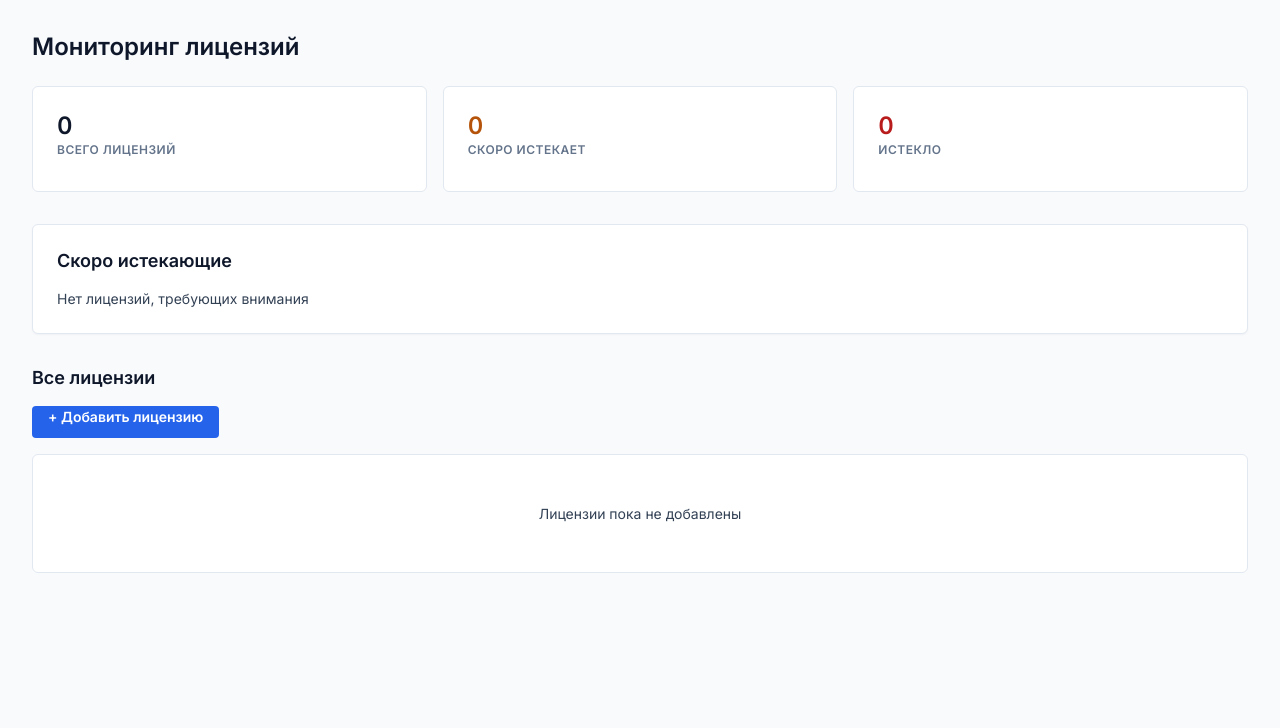
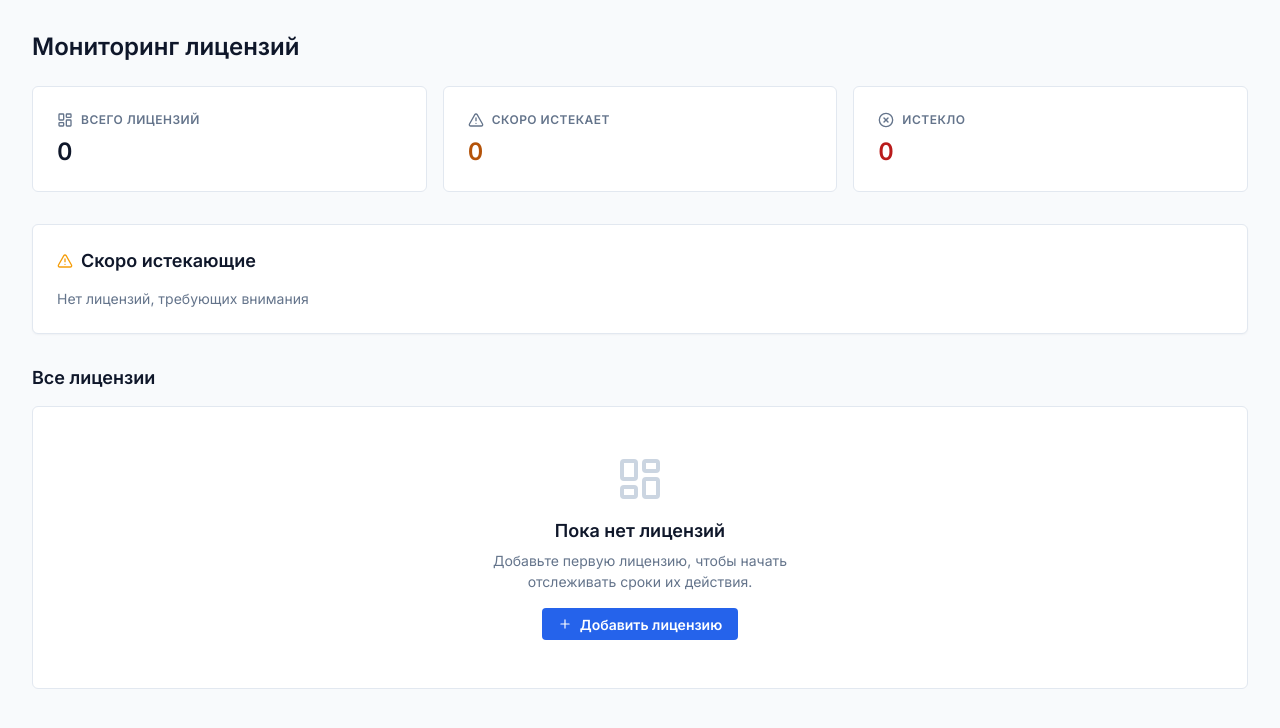
Before and after one commit to tilzhanov/License-Monitoring, a FastAPI app: page / in a window 1280 px wide. Shown: the part 56-784 px from the top of the page. Run offline with FastAPI, Linux system fonts and the light colour scheme.

Commit message:
feat(03.1-02): rewrite dashboard and table partial to match UI-SPEC
- Stats cards: label-first with muted icon, count second
- Expiring widget: alert-triangle icon in header, pill days-badge
- License table: wrapped in .table-container, sortable th with role=button, tabindex=0, chevron SVGs replacing Unicode arrows
- Filter bar: .filter-search wrapper with inline search icon, primary add button with plus icon
- Empty state: locked copy 'Пока нет лицензий' with dashboard icon
- Partial: status_badge macro replaces inline status text, pencil/trash icons on actions
- All HTMX attributes preserved byte-identical (15 hx-* attrs)
- Zero inline style attributes

```diff
--- a/templates/index.html
+++ b/templates/index.html
@@ -1,58 +1,75 @@
 {% extends "base.html" %}
+{% from "partials/_macros.html" import status_badge %}
 
-{% block title %}License Monitor - Dashboard{% endblock %}
+{% block title %}License Monitor — Дашборд{% endblock %}
 
 {% block content %}
 <h1>Мониторинг лицензий</h1>
 
-<!-- Stats Cards -->
+{# Stats cards — label first, then count (spec §Component 3). Class strings
+   "stat-card total", "stat-card warning", "stat-card expired" are pinned by
+   tests/test_dashboard.py lines 115–116 — do not rename. #}
 <div id="stats-section" class="stats-grid"
      hx-get="/" hx-trigger="license-changed from:body" hx-target="#stats-section" hx-select="#stats-section" hx-swap="outerHTML">
   <div class="stat-card total">
+    <div class="label">
+      <svg class="icon" aria-hidden="true"><use href="#icon-layout-dashboard"/></svg>
+      Всего лицензий
+    </div>
     <div class="count">{{ total }}</div>
-    <div class="label">Всего лицензий</div>
   </div>
   <div class="stat-card warning">
+    <div class="label">
+      <svg class="icon" aria-hidden="true"><use href="#icon-alert-triangle"/></svg>
+      Скоро истекает
+    </div>
     <div class="count">{{ expiring }}</div>
-    <div class="label">Скоро истекает</div>
   </div>
   <div class="stat-card expired">
+    <div class="label">
+      <svg class="icon" aria-hidden="true"><use href="#icon-x-circle"/></svg>
+      Истекло
+    </div>
     <div class="count">{{ expired }}</div>
-    <div class="label">Истекло</div>
   </div>
 </div>
 
-<!-- Expiring Soon Widget -->
+{# Expiring soon widget — class "expiring-widget" pinned by test_dashboard.py:124 #}
 <section class="expiring-widget">
-  <h2>Скоро истекающие</h2>
+  <h2>
+    <svg class="icon" aria-hidden="true"><use href="#icon-alert-triangle"/></svg>
+    Скоро истекающие
+  </h2>
   {% if expiring_soon %}
   <ul>
     {% for item in expiring_soon %}
     <li>
       <span class="product-name">{{ item.license.product_name }}</span>
       <span>
-        {{ item.license.expiry_date.strftime('%d.%m.%Y') }}
-        <span class="days-badge">{{ item.days_remaining }} дн.</span>
+        <span class="expiry-date">{{ item.license.expiry_date.strftime('%d.%m.%Y') }}</span>
+        <span class="days-badge{% if item.days_remaining <= 0 %} expired{% endif %}">{{ item.days_remaining }} дн.</span>
       </span>
     </li>
     {% endfor %}
   </ul>
   {% else %}
-  <p>Нет лицензий, требующих внимания</p>
+  <p class="expiring-empty">Нет лицензий, требующих внимания</p>
   {% endif %}
 </section>
 
-<!-- License Table -->
 <h2>Все лицензии</h2>
 
 {% if licenses %}
 <div class="filter-controls">
+  <div class="filter-search">
+    <svg class="icon" aria-hidden="true"><use href="#icon-search"/></svg>
     <input type="text" name="product"
            hx-get="/licenses/table"
            hx-trigger="keyup changed delay:300ms"
            hx-target="#license-tbody"
            hx-include="[name='status'],[name='sort'],[name='order']"
-         placeholder="Поиск по продукту...">
+           placeholder="Поиск по продукту…">
+  </div>
   <select name="status"
           hx-get="/licenses/table"
           hx-trigger="change"
@@ -65,23 +82,41 @@
   </select>
   <input type="hidden" name="sort" value="{{ current_sort }}">
   <input type="hidden" name="order" value="{{ current_order }}">
-  <a href="/licenses/new" class="btn btn-primary">+ Добавить лицензию</a>
+  <a href="/licenses/new" class="btn btn-primary">
+    <svg class="icon" aria-hidden="true"><use href="#icon-plus"/></svg>
+    Добавить лицензию
+  </a>
 </div>
 
+<div class="table-container">
   <table class="license-table">
     <thead>
       <tr>
-      <th hx-get="/licenses/table?sort=product_name&order={% if current_sort == 'product_name' and current_order == 'asc' %}desc{% else %}asc{% endif %}"
+        <th role="button" tabindex="0"
+            hx-get="/licenses/table?sort=product_name&order={% if current_sort == 'product_name' and current_order == 'asc' %}desc{% else %}asc{% endif %}"
             hx-target="#license-tbody"
-          hx-include="[name='product'],[name='status']"
-          style="cursor:pointer">
-        Продукт {% if current_sort == 'product_name' %}{{ '&#9650;'|safe if current_order == 'asc' else '&#9660;'|safe }}{% endif %}
+            hx-include="[name='product'],[name='status']">
+          Продукт
+          {% if current_sort == 'product_name' %}
+            {% if current_order == 'asc' %}
+              <svg class="icon sort-icon" aria-hidden="true"><use href="#icon-chevron-up"/></svg>
+            {% else %}
+              <svg class="icon sort-icon" aria-hidden="true"><use href="#icon-chevron-down"/></svg>
+            {% endif %}
+          {% endif %}
         </th>
-      <th hx-get="/licenses/table?sort=expiry_date&order={% if current_sort == 'expiry_date' and current_order == 'asc' %}desc{% else %}asc{% endif %}"
+        <th role="button" tabindex="0"
+            hx-get="/licenses/table?sort=expiry_date&order={% if current_sort == 'expiry_date' and current_order == 'asc' %}desc{% else %}asc{% endif %}"
             hx-target="#license-tbody"
-          hx-include="[name='product'],[name='status']"
-          style="cursor:pointer">
-        Дата истечения {% if current_sort == 'expiry_date' %}{{ '&#9650;'|safe if current_order == 'asc' else '&#9660;'|safe }}{% endif %}
+            hx-include="[name='product'],[name='status']">
+          Дата истечения
+          {% if current_sort == 'expiry_date' %}
+            {% if current_order == 'asc' %}
+              <svg class="icon sort-icon" aria-hidden="true"><use href="#icon-chevron-up"/></svg>
+            {% else %}
+              <svg class="icon sort-icon" aria-hidden="true"><use href="#icon-chevron-down"/></svg>
+            {% endif %}
+          {% endif %}
         </th>
         <th>Осталось дней</th>
         <th>Статус</th>
@@ -93,8 +128,16 @@
       {% include "partials/license_table.html" %}
     </tbody>
   </table>
+</div>
 {% else %}
-<a href="/licenses/new" class="btn btn-primary" style="margin-bottom: 1rem; display: inline-block;">+ Добавить лицензию</a>
-<p class="empty-state">Лицензии пока не добавлены</p>
+<div class="empty-state">
+  <svg class="icon icon-large" aria-hidden="true"><use href="#icon-layout-dashboard"/></svg>
+  <h2>Пока нет лицензий</h2>
+  <p>Добавьте первую лицензию, чтобы начать отслеживать сроки их действия.</p>
+  <a href="/licenses/new" class="btn btn-primary">
+    <svg class="icon" aria-hidden="true"><use href="#icon-plus"/></svg>
+    Добавить лицензию
+  </a>
+</div>
 {% endif %}
 {% endblock %}
```
Also changed, not shown: templates/partials/license_table.html (+11 -8 lines). Lines whose indentation alone changed are shown as unchanged.
